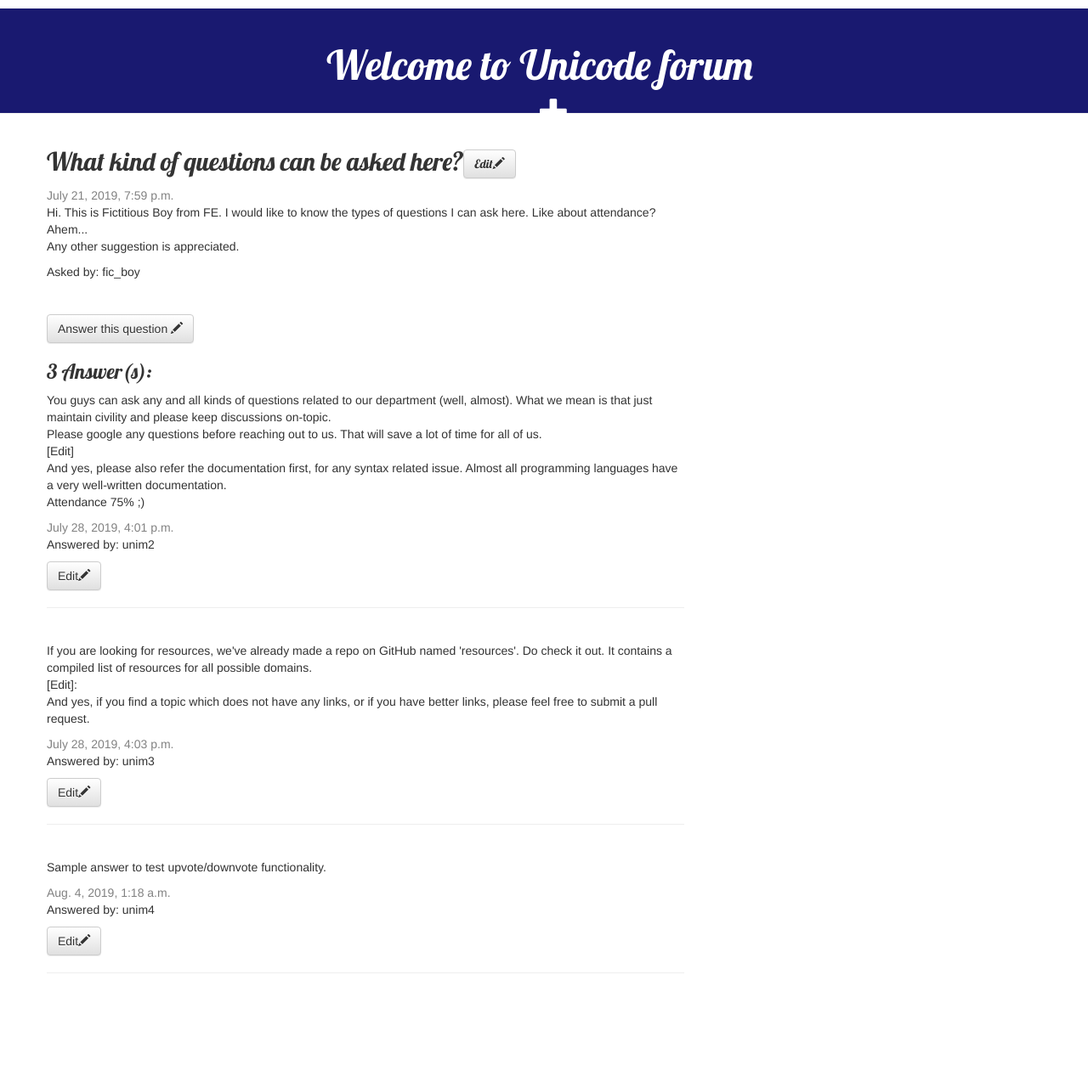
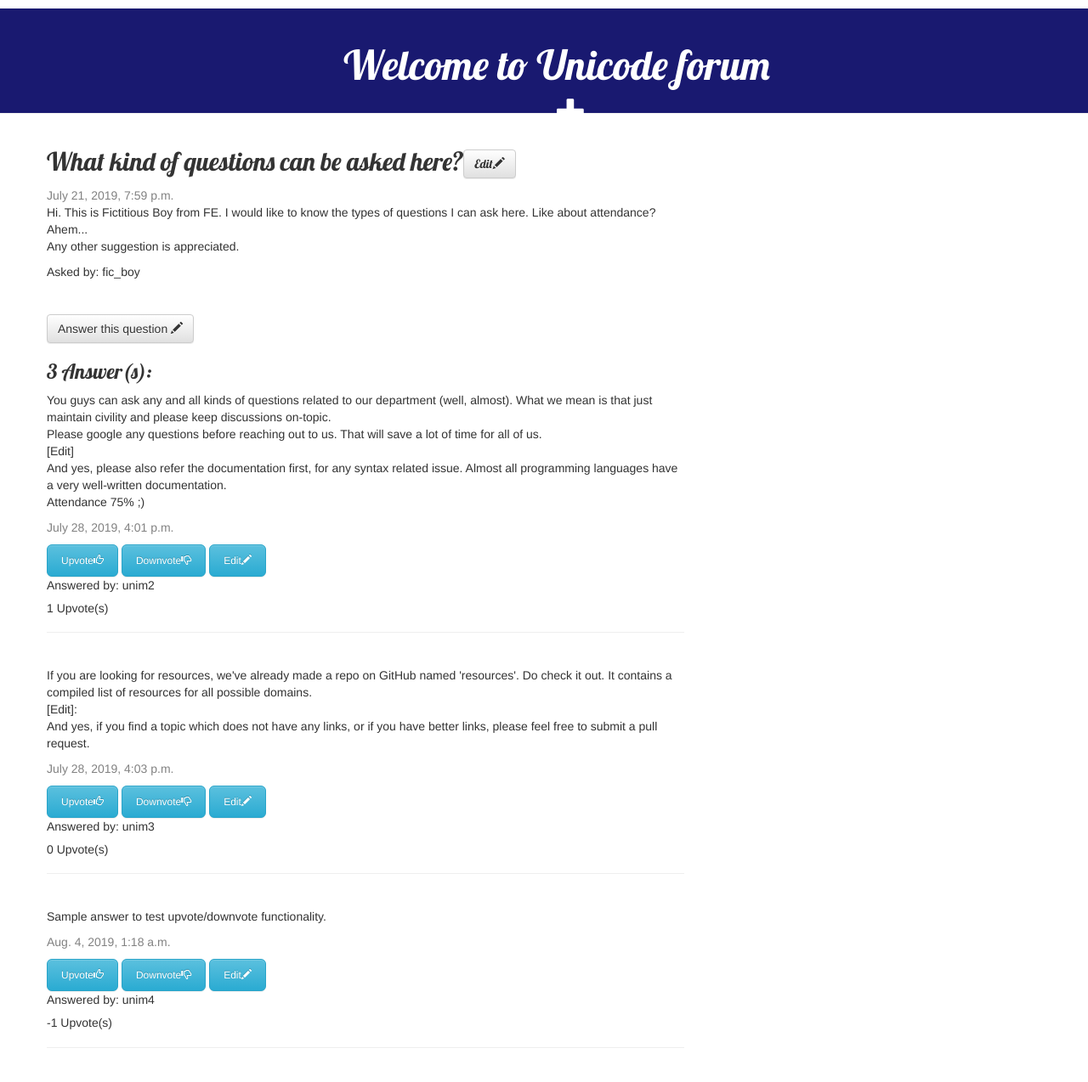
Before and after one commit to nilaybhatia/Forum, a Django app: page /question/2/ in a window 1280 px wide. Shown: the whole page at 85% size. Before the commit the page ends 1146 px from the top, so only its background shows below. Run offline with Django 3.2, Linux system fonts and the light colour scheme; data comes from the database, SQL or seed files in the repository; both versions use the stored data as it was after the commit; some libraries are stand-ins or nearby versions.

Commit message:
Added upvote/downvote functionality for answers

```diff
--- a/forum/models.py
+++ b/forum/models.py
@@ -35,6 +35,7 @@ class Question(models.Model):
 
 class Answer(models.Model):
 	answer_to = models.ForeignKey(Question, on_delete=models.CASCADE, default = None)
+	upvotes = models.IntegerField()
 	text = models.TextField()
 	published_date = models.DateTimeField(default=timezone.now)
 	author = models.ForeignKey(TeamMember, on_delete=models.CASCADE)
--- a/forum/static/css/forum.css
+++ b/forum/static/css/forum.css
@@ -1,7 +1,7 @@
 .page-header {
     background-color: #191970;
     margin-top: 10;
-    padding: 20px 20px 20px 10px;
+    padding: 20px 20px 20px 50px;
 	text-align: center;
 }
 
--- a/forum/templates/forum/question_detail.html
+++ b/forum/templates/forum/question_detail.html
@@ -12,6 +12,7 @@
 		<p>Asked by: {{question.author}}</p>
     </div>
 	<br>
+
 	<a class="btn btn-default" href = "{% url 'answer_new' pk=question.pk %}">Answer this question <span class="glyphicon glyphicon-pencil"></span></a>
 	<h3>{{answer_count}} Answer(s):</h3>
 	<div class = "answers">
@@ -22,7 +23,12 @@
 					{{ answer.published_date }}
 				</div>
 			{% endif %}
-			<p>Answered by: {{answer.author}}</p><a class="btn btn-default" href = "{% url 'answer_edit' pk=answer.pk %}">Edit<span class="glyphicon glyphicon-pencil"></span></a>
+			</p>
+			<a style="font-size:12px" class="btn btn-info btn-lg" href = "{% url 'upvote' pk=answer.pk %}">Upvote<span class="glyphicon glyphicon-thumbs-up"></span></a>
+			<span><a style="font-size:12px" class="btn btn-info btn-lg" href = "{% url 'downvote' pk=answer.pk %}">Downvote<span class="glyphicon glyphicon-thumbs-down"></span></a></span>
+			<span><a style="font-size:12px" class="btn btn-info btn-lg" href = "{% url 'answer_edit' pk=answer.pk %}">Edit<span class="glyphicon glyphicon-pencil"></span></a></span>
+			<p>Answered by: {{answer.author}}</p>
+			<h5>{{answer.upvotes}} Upvote(s)</h5>
 			<hr>
 			<br>
 		{% endfor %}
--- a/forum/urls.py
+++ b/forum/urls.py
@@ -8,4 +8,8 @@ urlpatterns = [
 	path('question/<int:pk>/answer/', views.answer_new, name = 'answer_new'),
 	path('question/<int:pk>/edit/', views.question_edit, name = 'question_edit'),
 	path('answer/<int:pk>/edit/', views.answer_edit, name = 'answer_edit'),
+	path('question/<int:pk>/upvote/', views.upvote, name = 'upvote'),
+	path('question/<int:pk>/downvote', views.downvote, name = 'downvote'),
+
+
 ]
--- a/forum/views.py
+++ b/forum/views.py
@@ -14,7 +14,7 @@ def question_list(request):
 
 def question_detail(request, pk):
 		question = get_object_or_404(Question, pk = pk)
-		answers = Answer.objects.filter (answer_to = question)
+		answers = Answer.objects.filter (answer_to = question).order_by('-upvotes')
 		answer_count = len(answers)
 		return render(request, 'forum/question_detail.html', { 'question' : question, 'answers' : answers, 'answer_count' : answer_count})
 
@@ -72,3 +72,17 @@ def answer_edit(request, pk): #pk is primary key of answer to be edited
 	else:
 		form = AnswerForm(instance=answer)
 	return render(request, 'forum/answer_edit.html', {'form':form, 'question' : question})
+
+def upvote(request, pk):
+	answer = get_object_or_404(Answer, pk=pk)
+	question = answer.answer_to
+	answer.upvotes += 1
+	answer.save()
+	return redirect('question_detail', pk = question.pk)
+
+def downvote(request, pk):
+	answer = get_object_or_404(Answer, pk=pk)
+	question = answer.answer_to
+	answer.upvotes -= 1
+	answer.save()
+	return redirect('question_detail', pk = question.pk)
```
Also changed, not shown: db.sqlite3, forum/migrations/0003_auto_20190803_2254.py (added).
